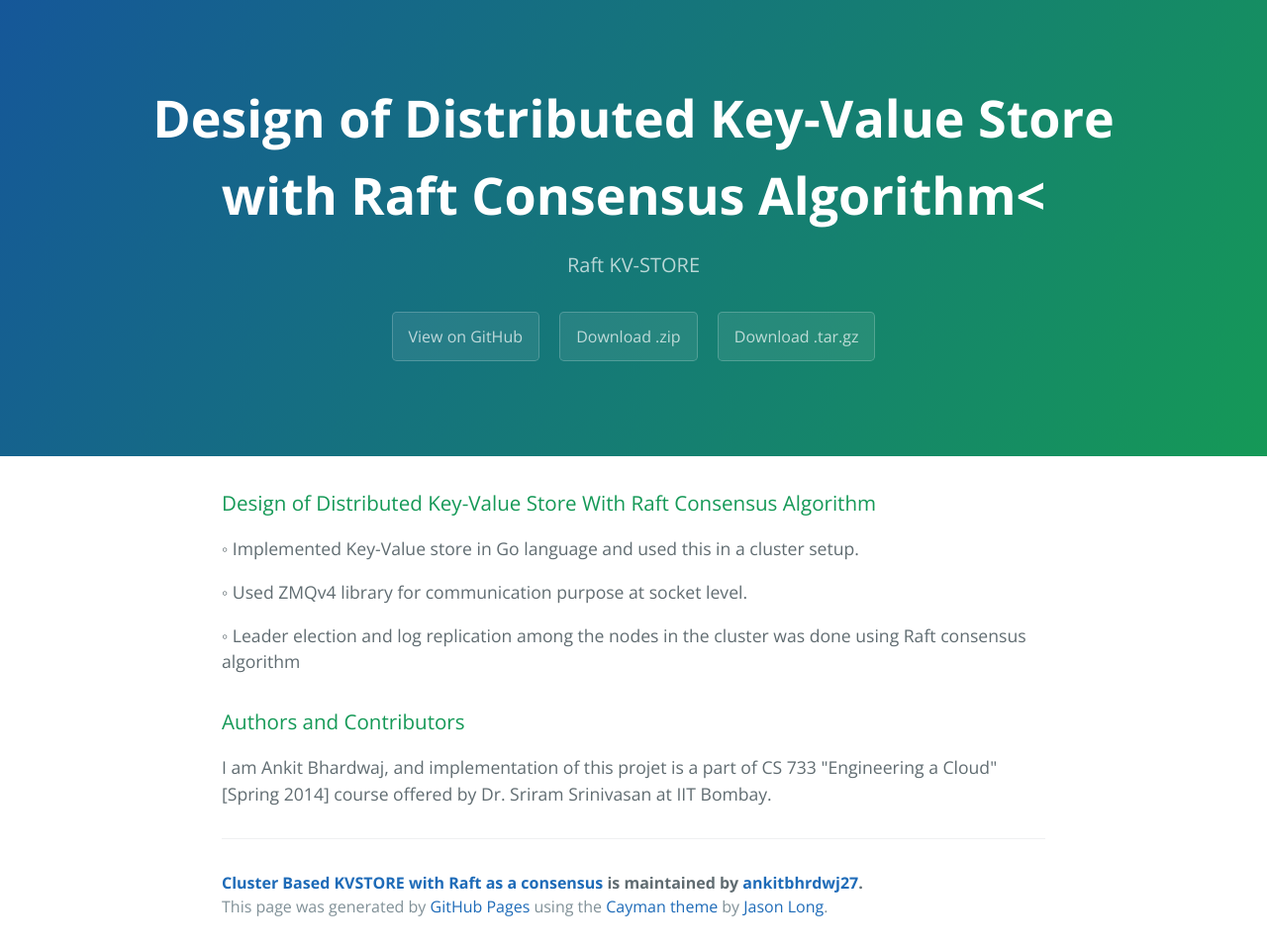
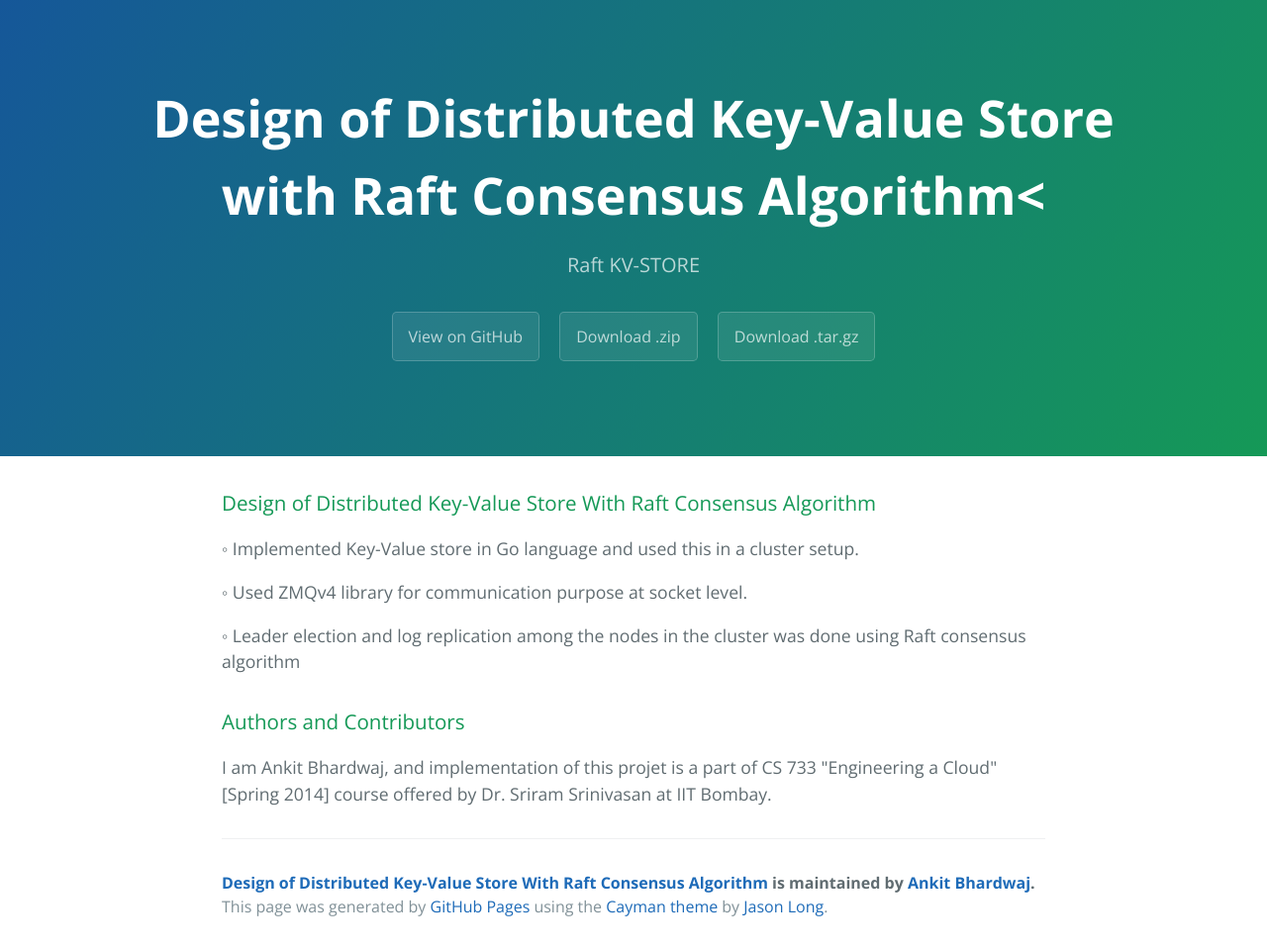
Before and after one commit to ankitbhrdwj/LogReplication, a plain HTML site: page index.html in a window 1280 px wide. Shown: the whole page at 99% size. Drawn offline with nearby package versions, Linux system fonts and the light colour scheme.

Commit message:
Update index.html

```diff
--- a/index.html
+++ b/index.html
@@ -35,7 +35,7 @@ consensus algorithm</p>
 <p>I am Ankit Bhardwaj, and implementation of this projet is a part of CS 733 "Engineering a Cloud"[Spring 2014] course offered by Dr. Sriram Srinivasan at IIT Bombay.</p>
 
       <footer class="site-footer">
-        <span class="site-footer-owner"><a href="https://github.com/ankitbhrdwj/LogReplication">Cluster Based KVSTORE with Raft as a consensus</a> is maintained by <a href="https://github.com/ankitbhrdwj27">ankitbhrdwj27</a>.</span>
+        <span class="site-footer-owner"><a href="https://github.com/ankitbhrdwj/LogReplication">Design of Distributed Key-Value Store With Raft Consensus Algorithm</a> is maintained by <a href="https://github.com/ankitbhrdwj">Ankit Bhardwaj</a>.</span>
 
         <span class="site-footer-credits">This page was generated by <a href="https://pages.github.com">GitHub Pages</a> using the <a href="https://github.com/jasonlong/cayman-theme">Cayman theme</a> by <a href="https://twitter.com/jasonlong">Jason Long</a>.</span>
       </footer>
```
